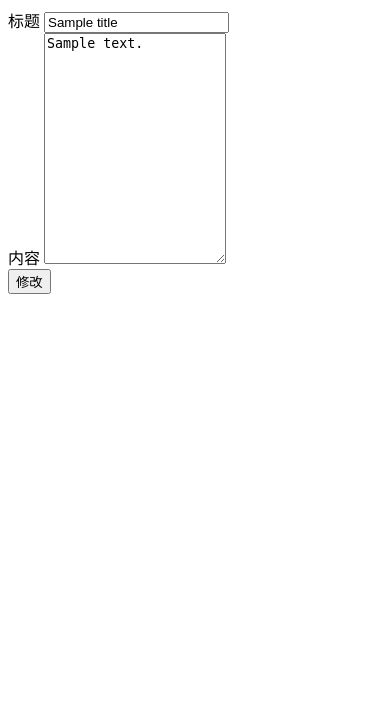
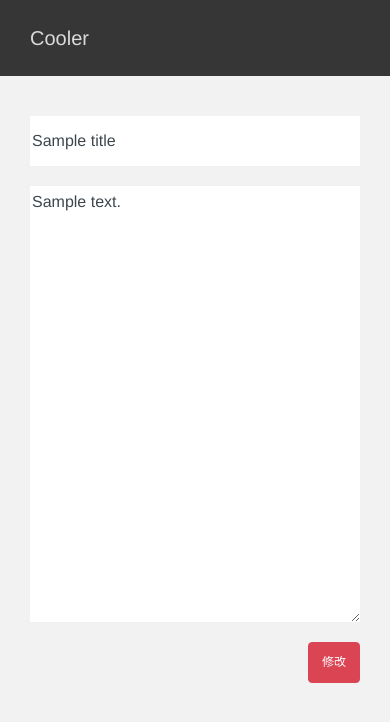
Before and after one commit to leung2046/myblog, a Node server app: template views/edit.ejs in a window 390 px wide. Shown: the top 722 px of the page. Run offline with Node 20, Linux system fonts and the light colour scheme; the template is opened without the code that fills it: most values are stand-ins (such as "Sample title", 1, 10 or a date in 2020); some libraries are stand-ins or nearby versions.

Commit message:
first version

```diff
--- a/public/css/style.css
+++ b/public/css/style.css
@@ -143,9 +143,22 @@ header#masthead {
     border-color: #363636;
 }
 
-.read-more {
+.read-more,.btn-publish {
     float: right;
     margin-top: 10px;
     font-size: 12px;
     padding: 11px 13px;
 }
+
+.title {
+    width: 100%;
+    height: 50px;
+    border: none;
+    margin-top: 40px;
+}
+
+.content {
+    width: 100%;
+    border: none;
+    margin-top: 20px;
+}
--- a/routes/posts.js
+++ b/routes/posts.js
@@ -28,6 +28,9 @@ router.get('/', function (req, res) {
             console.log(err);
         }else{
             console.log(result);
+            for(var i = 0;i < result.length;i++){
+                result[i].content = marked(result[i].content);
+            }
             res.render('index',{
                 result: result
             });
--- a/views/edit.ejs
+++ b/views/edit.ejs
@@ -1,19 +1,18 @@
-<!DOCTYPE html>
-<html>
-    <head>
-        <meta charset="utf-8">
-    </head>
-    <body>
-        <form method="post">
-            <div>
-              <label>标题</label>
-              <input type="text" name="title" value="<%= title %>">
+<%- include('header') %>
+        <div class="container">
+            <div class="rows">
+                <div class="col-md-10 col-md-offset-1">
+                    <form method="post">
+                        <div>
+                            <input type="text" name="title" class="title" value="<%= title %>">
+                        </div>
+                        <div>
+                            <textarea name="content" rows="15" class="content"><%= content %></textarea>
+                        </div>
+                        <input type="submit"  value="修改" class="btn btn-default btn-publish">
+                    </form>
+                </div>
             </div>
-            <div>
-              <label>内容</label>
-              <textarea name="content" rows="15"><%= content %></textarea>
-            </div>
-            <input type="submit"  value="修改">
-        </form>
+        </div>
     </body>
 </html>
--- a/views/header.ejs
+++ b/views/header.ejs
@@ -10,6 +10,9 @@
             <script src="https://cdn.bootcss.com/html5shiv/3.7.3/html5shiv.min.js"></script>
             <script src="https://cdn.bootcss.com/respond.js/1.4.2/respond.min.js"></script>
         <![endif]-->
+        <link href="http://cdn.bootcss.com/highlight.js/8.0/styles/monokai_sublime.min.css" rel="stylesheet">
+        <script src="http://cdn.bootcss.com/highlight.js/8.0/highlight.min.js"></script>
+        <script >hljs.initHighlightingOnLoad();</script>
     </head>
     <body>
         <header id="masthead" class="site-header" role="banner">
--- a/views/index.ejs
+++ b/views/index.ejs
@@ -6,7 +6,7 @@
                         <div id="primary" class="content-area">
                             <main id="main" class="site-main" role="main">
                             <% if(result.length != 0) { %>
-                            <% for(var i = 0; i < result.length;i++) { %>
+                            <% for(var i = 0; i < result.length && i < 3;i++) { %>
                                 <article class="post-130 post type-post status-publish format-standard hentry category-portfolio">
                                     <div class="blog-item-wrap">
                                         <div class="post-inner-content">
@@ -16,7 +16,7 @@
                                                 </div>
                                             </header>
                                             <div class="entry-content">
-                                                <p><%= result[i].content %></p>
+                                                <p><%- result[i].content %></p>
                                                 <p class="entry-btn"><a class="btn btn-default read-more" href="/posts/article/<%= result[i].time %>">阅读全文</a></p>
                                             </div>
                                         </div>
```
Also changed, not shown: views/create.ejs (+18 -16 lines).
